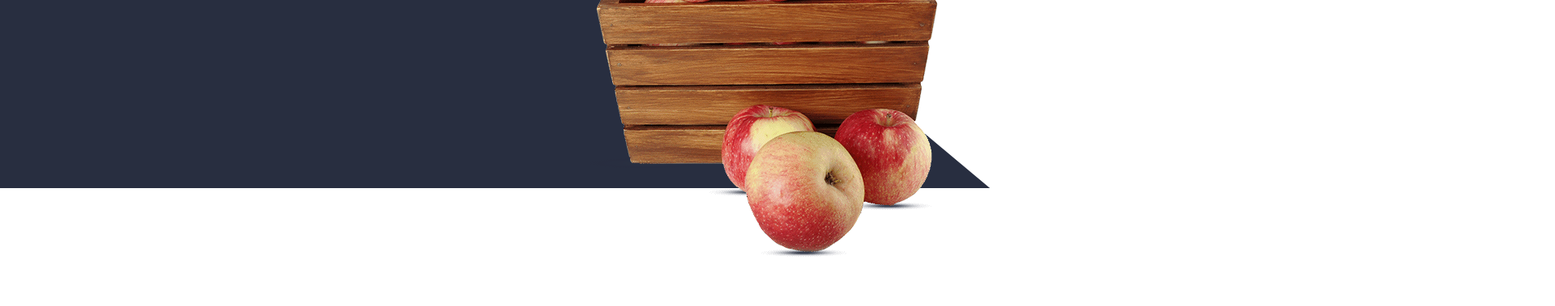
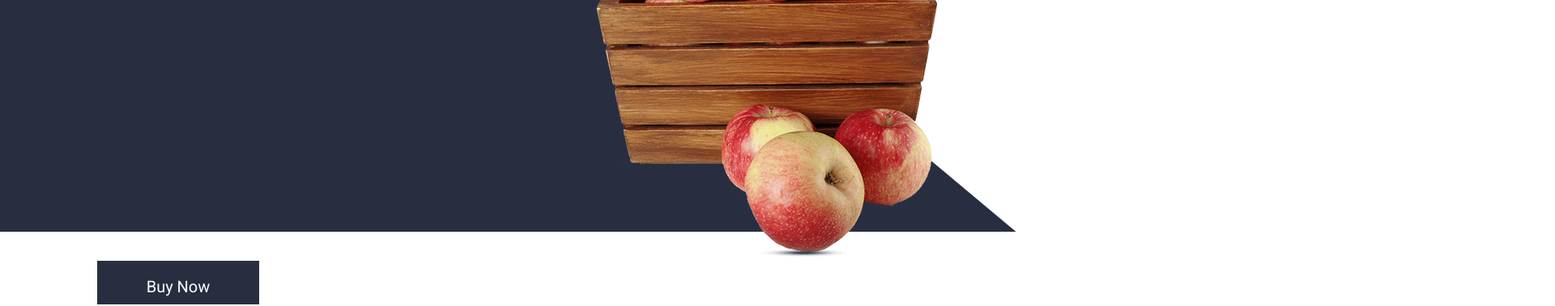
Before and after one commit to zahid15-1576/JOF--Fruitshop-project, a plain HTML site: page index.html in a window 1280 px wide. Shown: the part 421-800 px from the top of the page at 81% size, 1920 px wide, since content can reach past the window. Drawn offline with Linux system fonts and the light colour scheme; a web font is replaced by a local one.

Commit message:
20% completed

```diff
--- a/asset/css/style.css
+++ b/asset/css/style.css
@@ -70,6 +70,7 @@
       padding: 62px 120px 0px;
       position: relative;
       z-index: 99;
+
   }
   .Fresh-Red-Apple-contain{
       display: flex;
@@ -95,3 +96,16 @@
     font-family: 'Baloo Tammudu 2', cursive;
     padding-top: 20px;
 }
+.btn-class{
+    background-color: #282e40;
+    padding: 20px 30px;
+    width: 200px;
+    text-align: center;
+    padding-bottom: 10px;
+}
+.btn-class a{
+    text-decoration: none;
+    color: #fff;
+    font-size: 20px;
+    font-family: 'Roboto', sans-serif;
+}
--- a/index.html
+++ b/index.html
@@ -49,6 +49,9 @@
                     <img src="asset\images\slider_img.png" alt="">
                 </div>
             </div>
+            <div class="btn-class">
+                <a href="#">Buy Now</a>
+            </div>
         </div>
     </section>
 </body>
```
